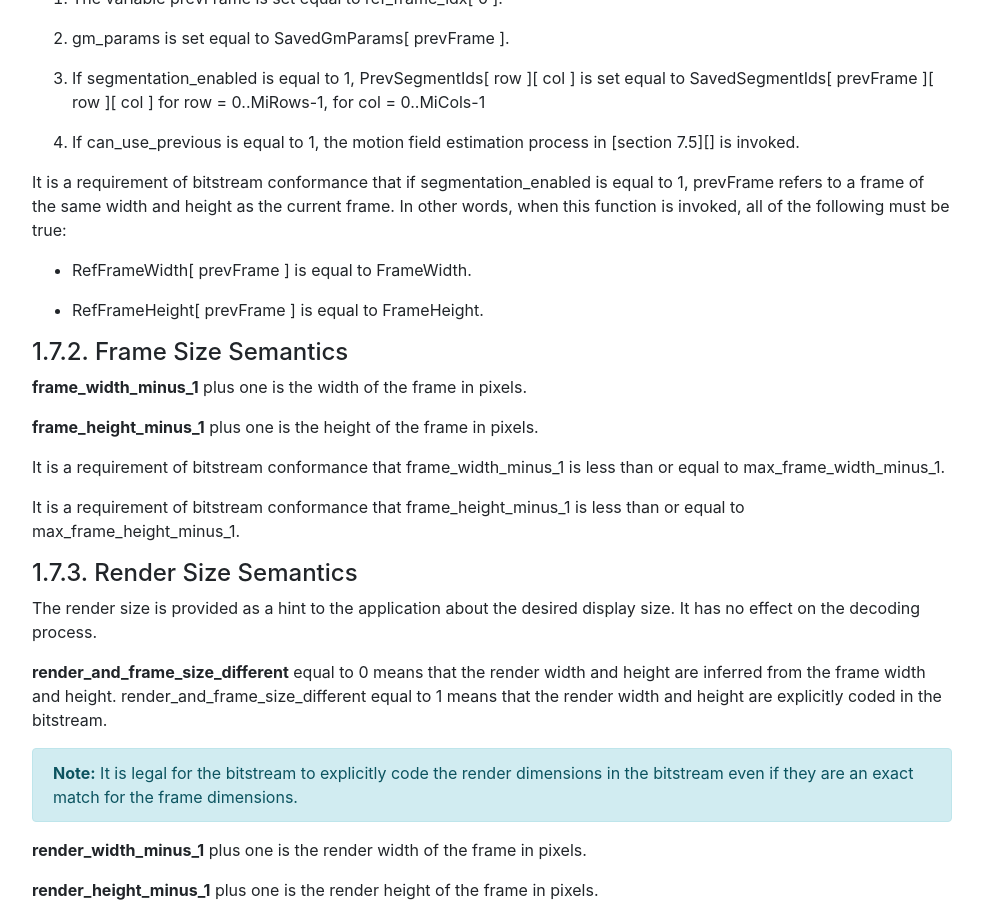
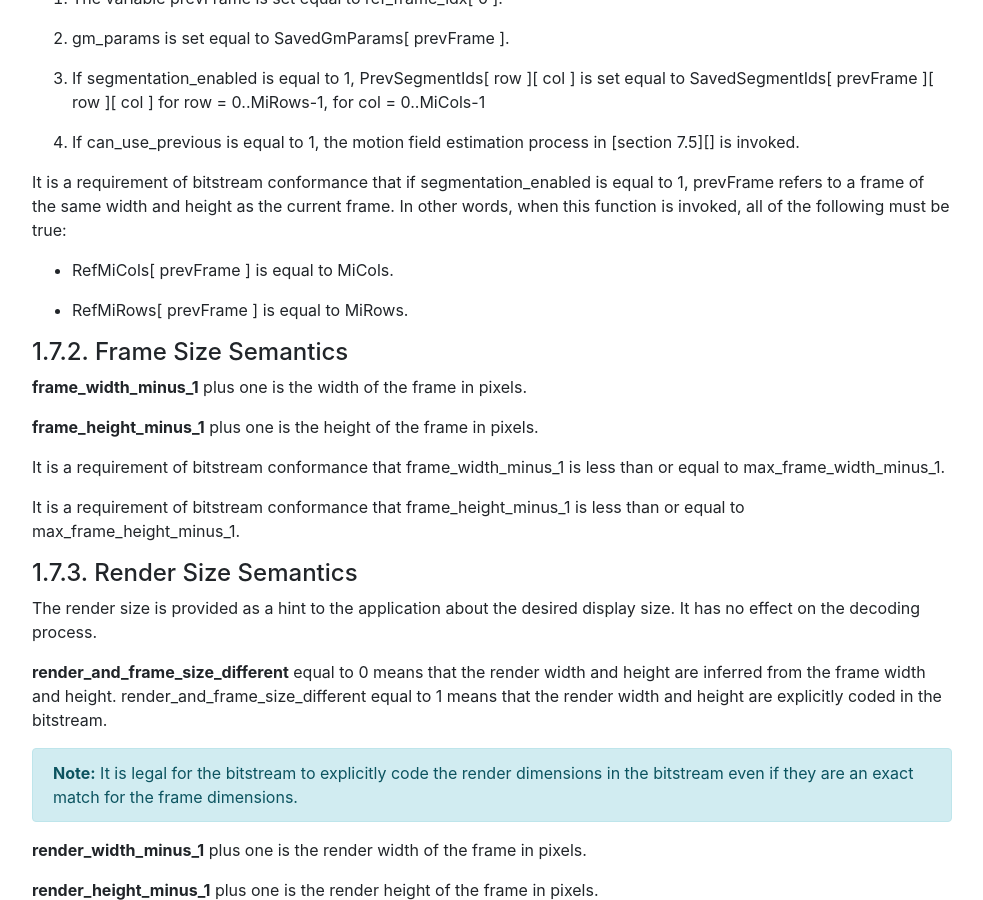
Before and after one commit to AOMediaCodec/av1-spec, a Jekyll site: the page built from 07.bitstream.semantics.md, in a window 1280 px wide and 900 px high, scrolled down 14730 px. Shown: the whole window, without its empty margins (53-1036 px from the left). Built offline with Jekyll 4.4.1, drawn with Linux system fonts in a browser that asks for light colours; nearby versions of some CDN libraries; our own code applies the rules of GitHub Pages for plain Markdown files.

Commit message:
Update resolution check in load_previous()

```diff
--- a/07.bitstream.semantics.md
+++ b/07.bitstream.semantics.md
@@ -726,9 +726,9 @@ It is a requirement of bitstream conformance that if segmentation_enabled is equ
 width and height as the current frame.
 In other words, when this function is invoked, all of the following must be true:
 
-  * RefFrameWidth[ prevFrame ] is equal to FrameWidth.
-
-  * RefFrameHeight[ prevFrame ] is equal to FrameHeight.
+  * RefMiCols[ prevFrame ] is equal to MiCols.
+
+  * RefMiRows[ prevFrame ] is equal to MiRows.
 
 
 #### Frame Size Semantics
```
